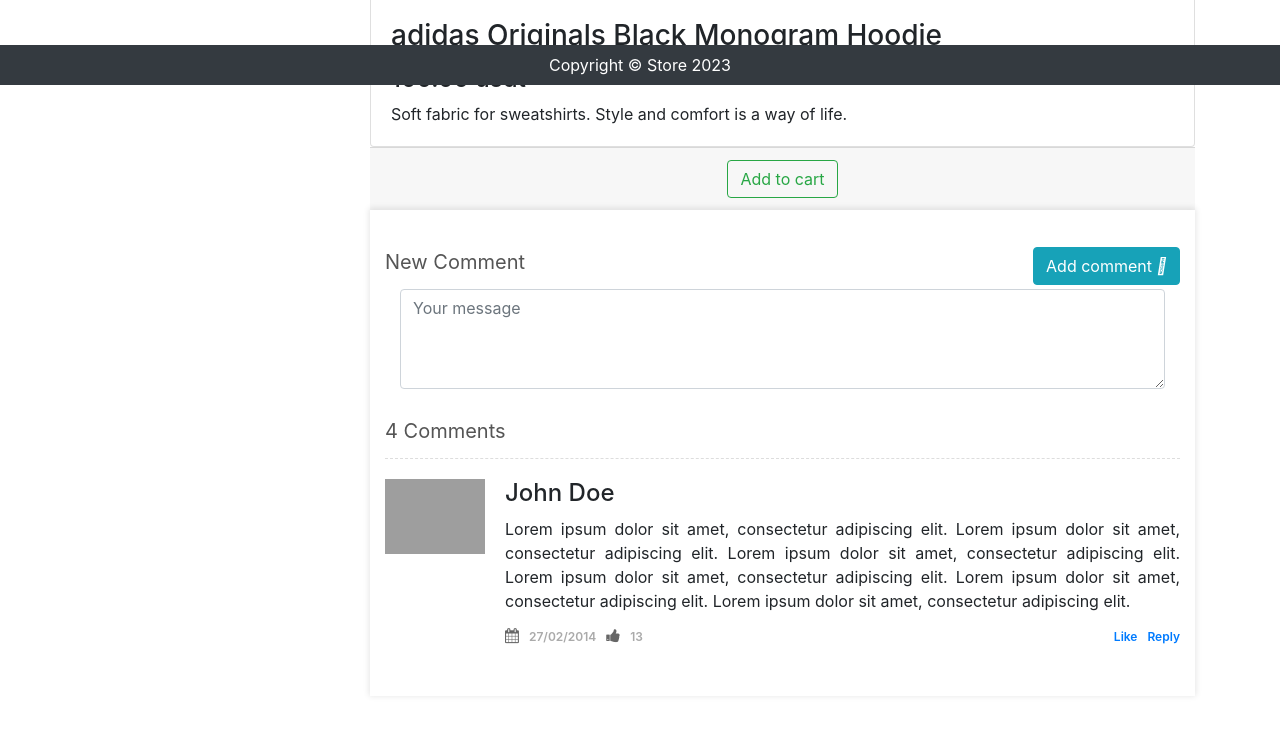
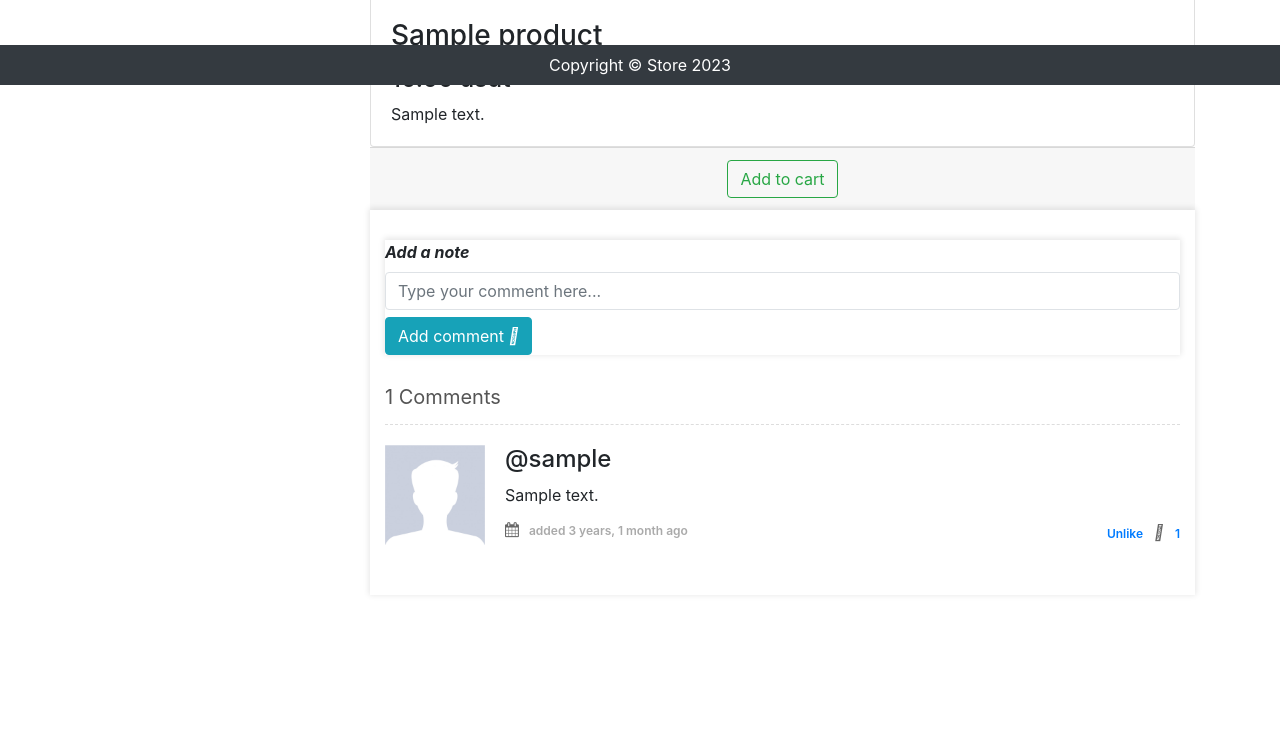
Before and after one commit to andreyskaskiv/django_store, a Django app: page /products/product_details/1/ in a window 1280 px wide. Shown: the part 715-1461 px from the top of the page. After the commit the page ends 1306 px from the top, so only its background shows below. Run offline with Django 4.2, Linux system fonts and the light colour scheme; data comes from the database, SQL or seed files in the repository; tables that the repository leaves empty hold one stand-in row (values such as "Sample post"); grey boxes marked "Sample" are stand-in pictures; parts of the project's set-up code (start-up, migrations or seed data) failed here and were passed over; some libraries are stand-ins or nearby versions; grey boxes are pictures that could not be loaded.

Commit message:
51. added comment for cart product

```diff
--- /dev/null
+++ b/products/forms.py
@@ -0,0 +1,17 @@
+from django import forms
+
+from products.models import Comment
+
+
+class CommentForm(forms.ModelForm):
+
+
+    class Meta:
+        model = Comment
+        fields = ('body',)
+
+        labels = {'body': 'Add a note'}
+        widgets = {
+            'body': forms.TextInput(attrs={'max_length': 255,
+                                           'class': 'form-control border border-4',
+                                           'placeholder': 'Type your comment here...'})}
--- a/products/templates/products/product_detail_comment.html
+++ b/products/templates/products/product_detail_comment.html
@@ -1,51 +1,95 @@
+{% load comment_filter %}
+{% load static %}
+
 <link href="https://maxcdn.bootstrapcdn.com/font-awesome/4.3.0/css/font-awesome.min.css" rel="stylesheet">
 <section class="content-item" id="comments">
     <div class="container ">
         <div class="row">
             <div class="container">
 
-                <form>
-                    <h3 class="pull-left">New Comment</h3>
-                    <button class="btn btn-info pull-right" type="submit">Add comment <i class="fas fa-comments"></i>
-                    </button>
-                    <fieldset>
-                        <div class="container">
-                            <div class="">
-                                <textarea class="form-control" id="message" placeholder="Your message" required=""></textarea>
+                <div class="form-outline mb-4" id="comments">
+                    <form method="post">
+                        {% csrf_token %}
+                        {% for field in form %}
+                            <label for="{{ form.username.id_for_label }}" class="form-label">
+                                <strong><i>{{ field.label }}</i></strong>
+                            </label>
+                            {{ field }}
+                        {% endfor %}
+                        <button class="btn btn-info" type="submit">Add comment <i class="fas fa-comments"></i></button>
+
+                    </form>
                 </div>
-                        </div>
-                    </fieldset>
-                </form>
 
-                <h3>4 Comments</h3>
 
-                <!-- COMMENT 1 - START -->
-                <div class="media">
+                <h3>{{ product.comments.count }} Comments</h3>
+
+                {% if product.comments.count %}
+                    {% for comment in product.comments.all %}
+                        <div class="media" id="commentLike{{ comment.id }}">
                             <a class="pull-left" href="#"><img class="media-object"
-                                                       src="https://bootdey.com/img/Content/avatar/avatar1.png" alt=""></a>
+                                                               src="{% if user.image %} {{ user.image.url }}
+                                                                {% else %}
+                                                                    {% static 'vendor/img/users/default_avatar.jpg' %}
+                                                                {% endif %}" alt=""></a>
 
+                            {% if comment.active %}
                                 <div class="media-body">
-                        <h4 class="media-heading">John Doe</h4>
-                        <p>Lorem ipsum dolor sit amet, consectetur adipiscing elit. Lorem ipsum dolor sit amet,
-                            consectetur adipiscing elit. Lorem ipsum dolor sit amet, consectetur adipiscing elit. Lorem
-                            ipsum dolor sit amet, consectetur adipiscing elit. Lorem ipsum dolor sit amet, consectetur
-                            adipiscing elit. Lorem ipsum dolor sit amet, consectetur adipiscing elit.</p>
+                                    <h4 class="media-heading">@{{ comment.author }}</h4>
+                                    <p>{{ comment.body }}</p>
 
                                     <ul class="list-unstyled list-inline media-detail pull-left" style="display: flex;">
-                            <li><i class="fa fa-calendar"></i>27/02/2014</li>
-                            <li><i class="fa fa-thumbs-up"></i>13</li>
+                                        <li><i class="fa fa-calendar"></i>added {{ comment.created|timesince }} ago</li>
                                     </ul>
 
-                        <ul class="list-unstyled list-inline media-detail pull-right" style="display: flex;">
-                            <li class=""><a href="">Like</a></li>
-                            <li class=""><a href="">Reply</a></li>
+
+                                    {% if comment|is_liked_by:request.user %}
+                                        <ul class="list-unstyled list-inline media-detail pull-right">
+                                            <li class="">
+                                                <a href="{% url 'products:comment_like' comment_id=comment.id %}">Unlike
+                                                    <i class="fas fa-thumbs-up mx-2 fa-xs"
+                                                       style="margin-top: -0.16rem;"></i>
+                                                    {{ comment.likes_count }}
+                                                </a>
+                                            </li>
                                         </ul>
+                                    {% else %}
+                                        <ul class="list-unstyled list-inline media-detail pull-right">
+                                            <li class="">
+                                                <a href="{% url 'products:comment_like' comment_id=comment.id %}">Unlike
+                                                    <i class="far fa-thumbs-up mx-2 fa-xs text-black"
+                                                       style="margin-top: -0.16rem;"></i>
+                                                    {{ comment.likes_count }}
+                                                </a>
+                                            </li>
+                                        </ul>
+                                    {% endif %}
+                                </div>
+                            {% else %}
+                                <p class="text-danger"><i>Comment was disabled</i></p>
+                            {% endif %}
 
+                            <!-- is_superuser -->
+                            {% if request.user.is_superuser %}
+                                <a href="{% url 'products:comment_admin' comment_id=comment.id %}"
+                                   class="text-decoration-none">
+                                    {% if comment.active %}
+                                        <button class="btn-sm btn-warning ms-auto">Disabled</button>
+                                    {% else %}
+                                        <button class="btn-sm btn-success ms-auto">Enabled</button>
+                                    {% endif %}
+                                </a>
+                                <a href="{% url 'products:comment_delete_admin' comment_id=comment.id %}" class="text-decoration-none">
+                                    <button class="btn-sm btn-danger ms-auto">Delete</button>
+                                </a>
+                            {% endif %}
                         </div>
-                </div>
+
                         <!-- COMMENT 1 - END -->
-
-
+                    {% endfor %}
+                {% else %}
+                    <p>No comments yet.</p>
+                {% endif %}
             </div>
         </div>
     </div>
--- /dev/null
+++ b/products/templatetags/comment_filter.py
@@ -0,0 +1,11 @@
+from django import template
+
+
+register = template.Library()
+
+
+@register.filter
+def is_liked_by(instance, user):
+    if user.is_authenticated:
+        return instance.is_liked_by(user)
+    return False
--- a/products/urls.py
+++ b/products/urls.py
@@ -1,6 +1,11 @@
 from django.urls import path
 
-from products.views import ProductsListView, ProductDetailView, basket_add, basket_remove
+from products.views import (ProductsListView,
+                            ProductDetailView,
+                            basket_add, basket_remove,
+                            CommentLikeView,
+                            CommentLikeAdminView,
+                            CommentDeleteAdminView)
 
 app_name = 'products'
 
@@ -10,6 +15,10 @@
     path('product_details/<int:pk>/', ProductDetailView.as_view(), name='product_details'),
     path('page/<int:page>/', ProductsListView.as_view(), name='paginator'),
 
+    path('comment-like/<int:comment_id>', CommentLikeView.as_view(), name='comment_like'),
+    path('comment-like/admin/<int:comment_id>', CommentLikeAdminView.as_view(), name='comment_admin'),
+    path('comment-delete/admin/<int:comment_id>/', CommentDeleteAdminView.as_view(), name='comment_delete_admin'),
+
     path('baskets/add/<int:product_id>/', basket_add, name='basket_add'),
     path('baskets/remove/<int:basket_id>/', basket_remove, name='basket_remove'),
 ]
--- a/products/views.py
+++ b/products/views.py
@@ -1,11 +1,15 @@
 from django.contrib.auth.decorators import login_required
+from django.contrib.auth.mixins import LoginRequiredMixin
+from django.core.exceptions import PermissionDenied
 from django.http import HttpResponseRedirect
+from django.shortcuts import get_object_or_404
 from django.views.generic import DetailView
-from django.views.generic.base import TemplateView
+from django.views.generic.base import TemplateView, View
 from django.views.generic.list import ListView
 
 from common.views import TitleMixin
-from products.models import Product, ProductCategory, Basket
+from products.forms import CommentForm
+from products.models import Product, ProductCategory, Basket, Comment, CommentLike
 
 
 class IndexView(TitleMixin, TemplateView):
@@ -37,12 +41,58 @@
     model = Product
     template_name = 'products/product_detail.html'
     title = 'Store - Product details'
+    queryset = Product.published.all()
 
     def get_context_data(self, *, object_list=None, **kwargs):
-        context = super(ProductDetailView, self).get_context_data()
+        context = super(ProductDetailView, self).get_context_data(**kwargs)
 
+        context['form'] = CommentForm(initial={'product': self.object})
         context['categories'] = ProductCategory.objects.all()
         return context
+
+    # @method_decorator(login_required, name='dispatch')
+    def post(self, request, *args, **kwargs):
+        post_comment = self.get_object()
+        form = CommentForm(request.POST)
+        if form.is_valid():
+            new_comment = Comment(body=request.POST.get('body'),
+                                  author=self.request.user,
+                                  product=self.get_object())
+            new_comment.save()
+            return HttpResponseRedirect(f'{post_comment.get_absolute_url()}')
+        return self.render_to_response({'product': post_comment, 'form': form})
+
+
+class CommentLikeView(LoginRequiredMixin, View):
+    def get(self, request, comment_id):
+        comment = get_object_or_404(Comment, id=comment_id)
+        comment_like, created = CommentLike.objects.get_or_create(comment=comment, user=request.user)
+        if not created:
+            comment_like.delete()
+        return HttpResponseRedirect(f'{comment.product.get_absolute_url()}')
+
+
+class CommentLikeAdminView(LoginRequiredMixin, View):
+    def get(self, request, comment_id):
+        comment = get_object_or_404(Comment, id=comment_id)
+
+        if not request.user.is_superuser:
+            raise PermissionDenied("You don't have permission to admin comments")
+
+        comment.active = False if comment.active else True
+        comment.save()
+        return HttpResponseRedirect(f'{comment.product.get_absolute_url()}')
+
+
+class CommentDeleteAdminView(LoginRequiredMixin, View):
+    model = Comment
+
+    def get(self, request, comment_id):
+        comment = get_object_or_404(Comment, id=comment_id)
+        if not request.user.is_superuser:
+            raise PermissionDenied("You don't have permission to admin comments")
+        comment.delete()
+        return HttpResponseRedirect(f'{comment.product.get_absolute_url()}')
 
 
 @login_required
--- /dev/null
+++ b/store/middleware.py
@@ -0,0 +1,16 @@
+from django.core.exceptions import PermissionDenied
+
+from store.views import handler_403
+
+
+class PermissionDeniedMiddleware:
+    def __init__(self, get_response):
+        self.get_response = get_response
+
+    def __call__(self, request):
+        response = self.get_response(request)
+        return response
+
+    def process_exception(self, request, exception):
+        if isinstance(exception, PermissionDenied):
+            return handler_403(request, exception)
```
Also changed, not shown: products/admin.py (+18 -4 lines), products/models.py (+71 -2 lines), store/settings.py (+10 -3 lines), store/templates/store/error.html (added, +9 -0 lines), store/views.py (added, +11 -0 lines), products/templatetags/__init__.py (added). Lines whose indentation alone changed are shown as unchanged.
